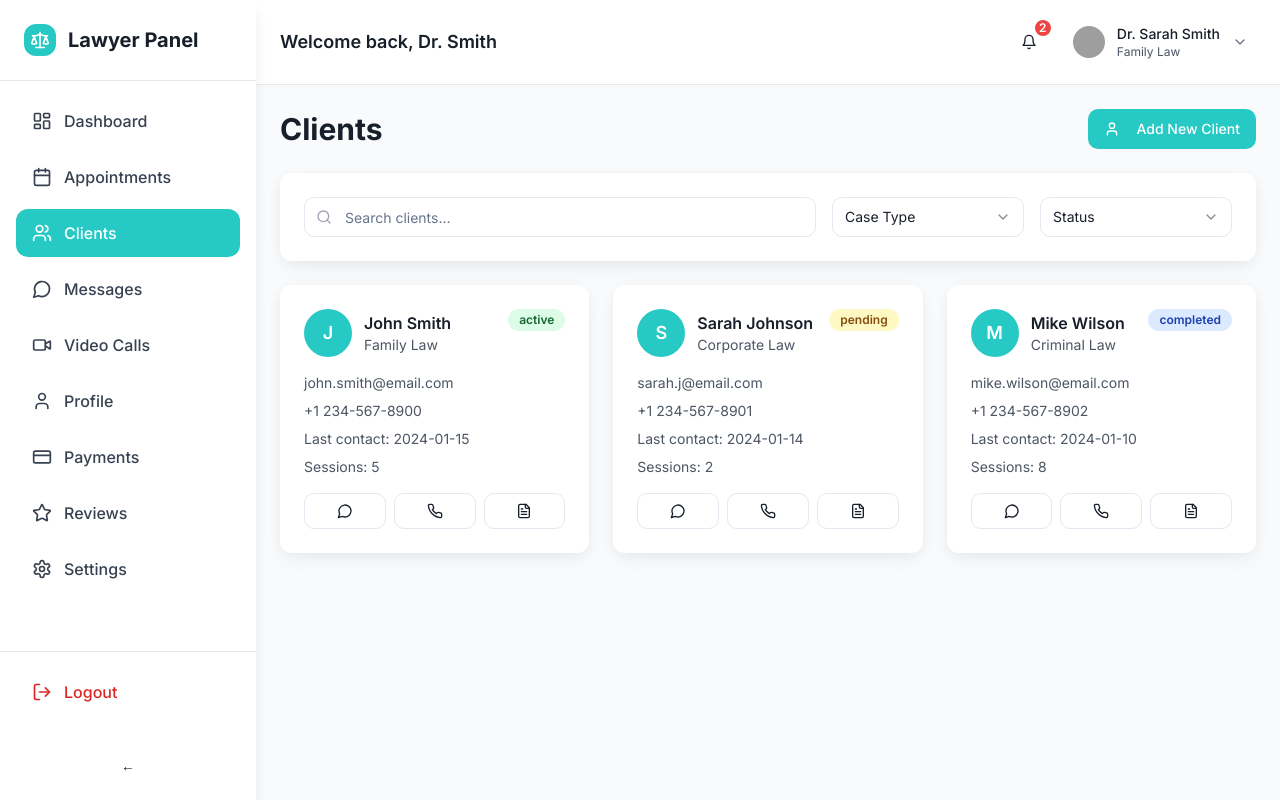
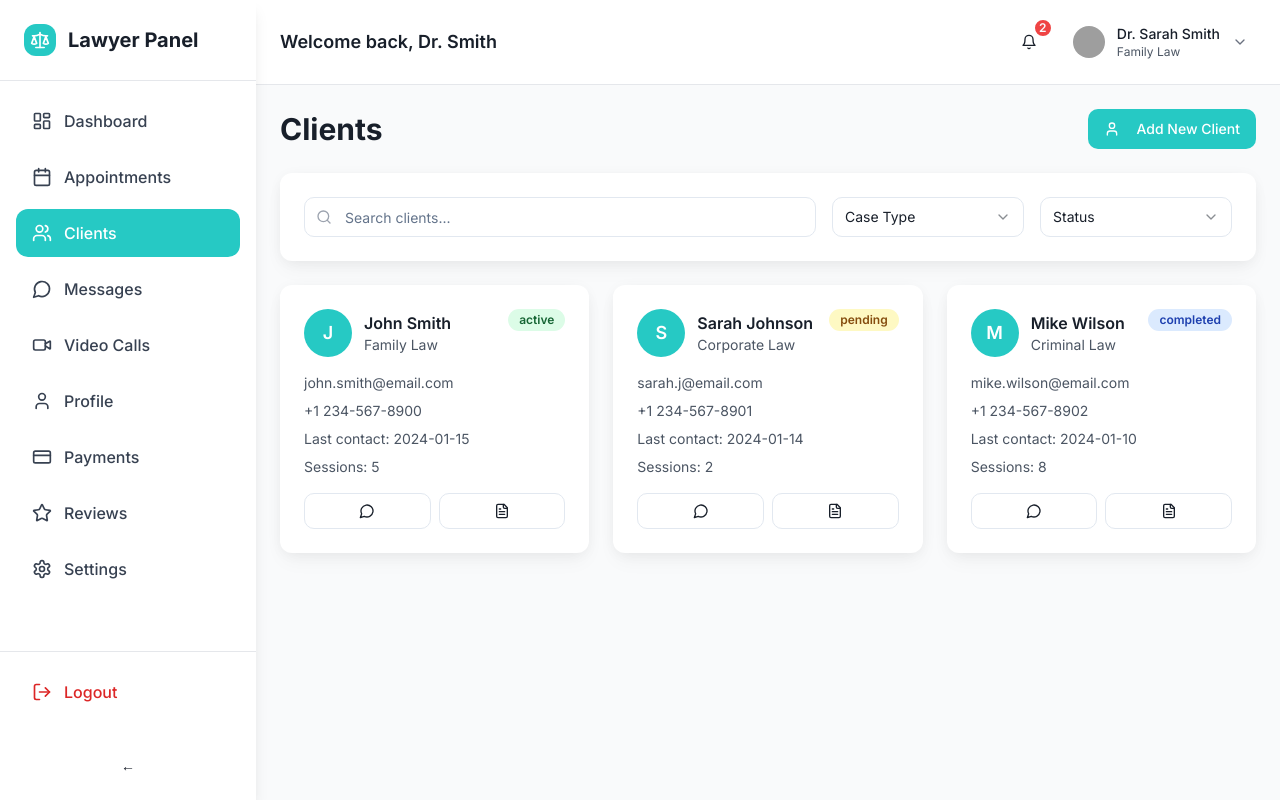
Before and after one commit to Shivpatel1002/sgp-frontend, a React (Vite) app: page /lawyer-clients in a window 1280 px wide. Built offline with nearby package versions, Linux system fonts and the light colour scheme; grey boxes are pictures that could not be loaded.

Commit message:
Remove normal call option
Remove the normal call option from the application.

```diff
--- a/src/pages/LawyerClients.tsx
+++ b/src/pages/LawyerClients.tsx
@@ -170,15 +170,6 @@ const LawyerClients = () => {
                         size="sm"
                         variant="outline"
                         className="flex-1"
-                        onClick={() => handleCallClient(client.id, client.phone)}
-                        title="Call Client"
-                      >
-                        <Phone className="h-4 w-4" />
-                      </Button>
-                      <Button
-                        size="sm"
-                        variant="outline"
-                        className="flex-1"
                         onClick={() => handleViewDocuments(client.id)}
                         title="View Documents"
                       >
```
